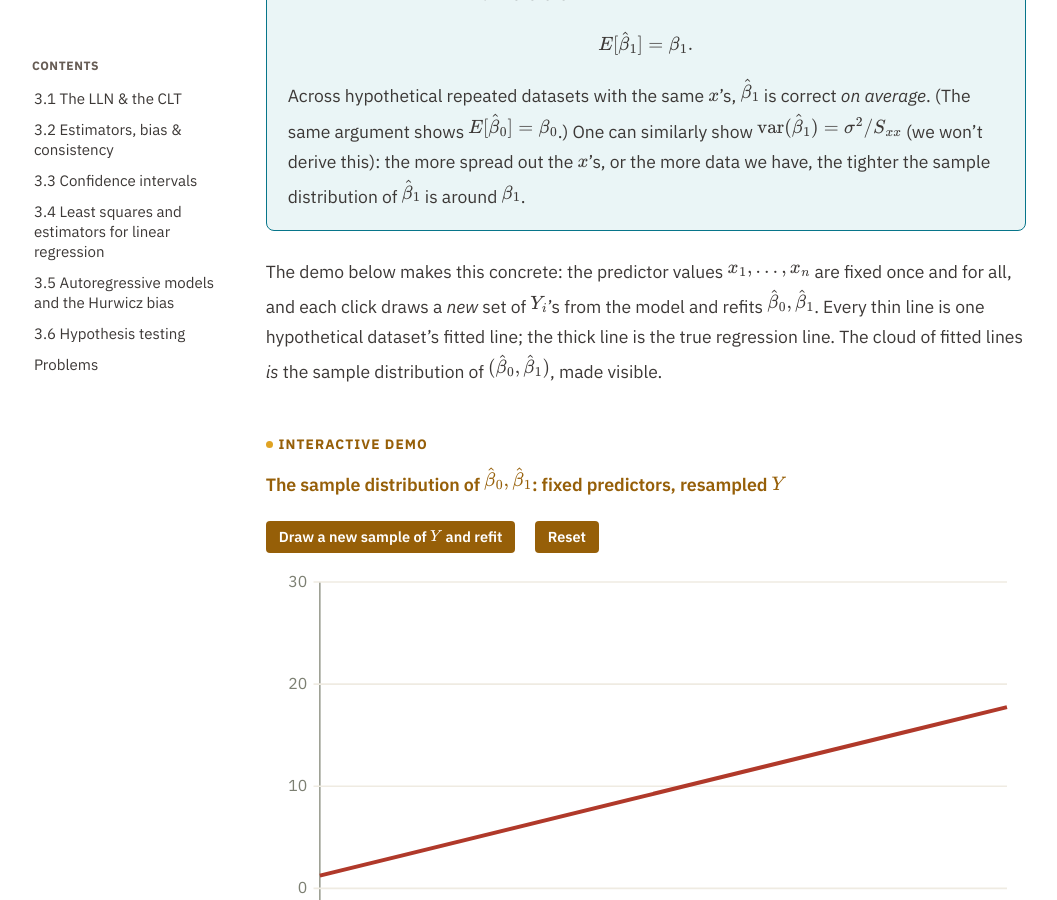
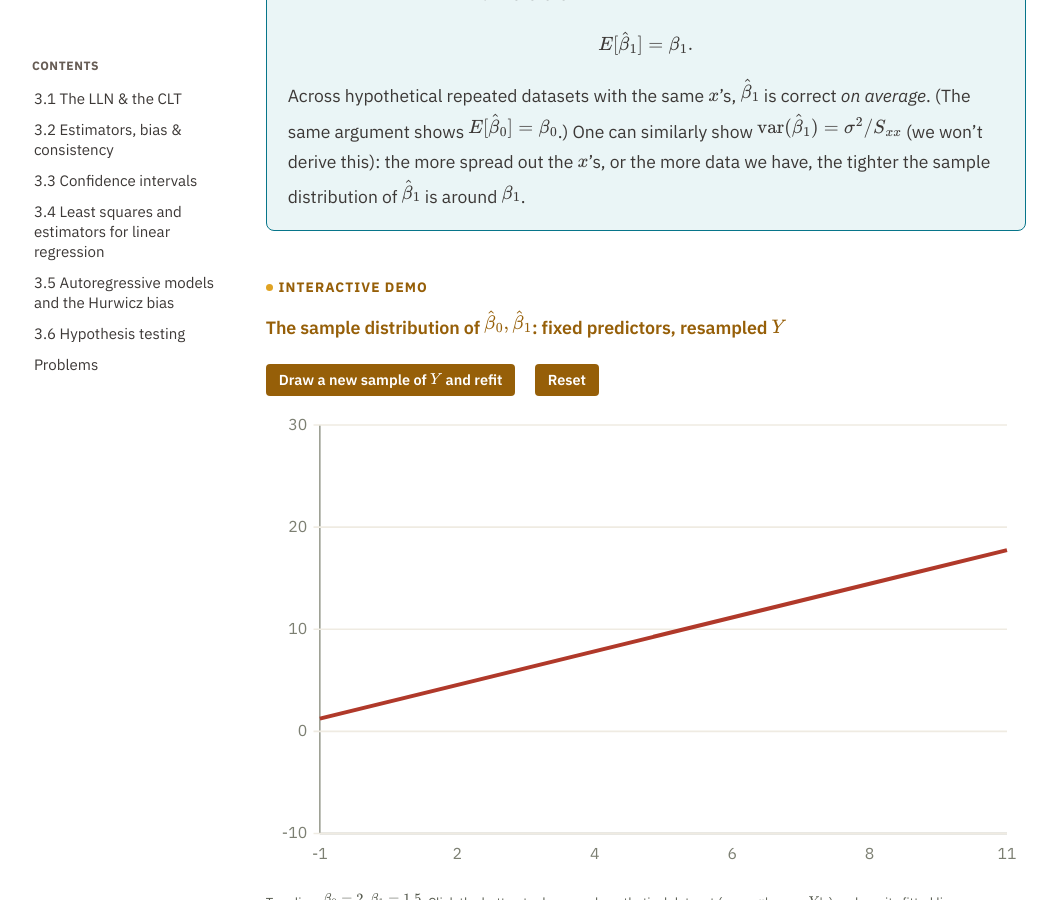
Before and after one commit to elevien/math50_2026, a Jekyll site: the page built from unit3/index.md, in a window 1280 px wide and 900 px high, scrolled down 12920 px. Shown: the whole window, without its empty margins (110-1167 px from the left). Built offline with Jekyll 4.4.1, drawn with Linux system fonts in a browser that asks for light colours.

Commit message:
Publish from math50_sandbox@e92ed66

```diff
--- a/unit3/index.md
+++ b/unit3/index.md
@@ -432,7 +432,7 @@ $$ E[\hat\beta_1] = \beta_1. $$
 Across hypothetical repeated datasets with the same $x$'s, $\hat\beta_1$ is correct *on average*. (The same argument shows $E[\hat\beta_0]=\beta_0$.) One can similarly show $\operatorname{var}(\hat\beta_1) = \sigma^2/S_{xx}$ (we won't derive this): the more spread out the $x$'s, or the more data we have, the tighter the sample distribution of $\hat\beta_1$ is around $\beta_1$.
 </div>
 
-The demo below makes this concrete: the predictor values $x_1,\dots,x_n$ are fixed once and for all, and each click draws a *new* set of $Y_i$'s from the model and refits $\hat\beta_0,\hat\beta_1$. Every thin line is one hypothetical dataset's fitted line; the thick line is the true regression line. The cloud of fitted lines *is* the sample distribution of $(\hat\beta_0,\hat\beta_1)$, made visible.
+
 
 {% include_relative demos/beta-sampling.html %}
 
```
Also changed, not shown: 2 other files.
